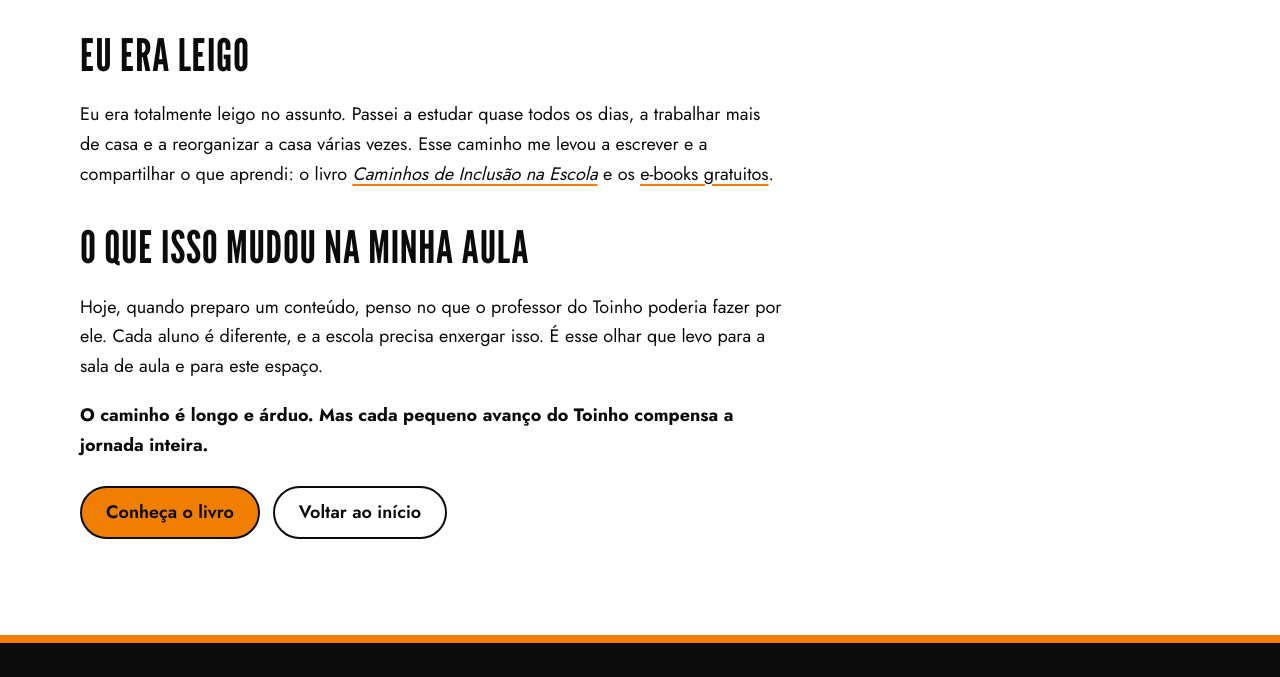
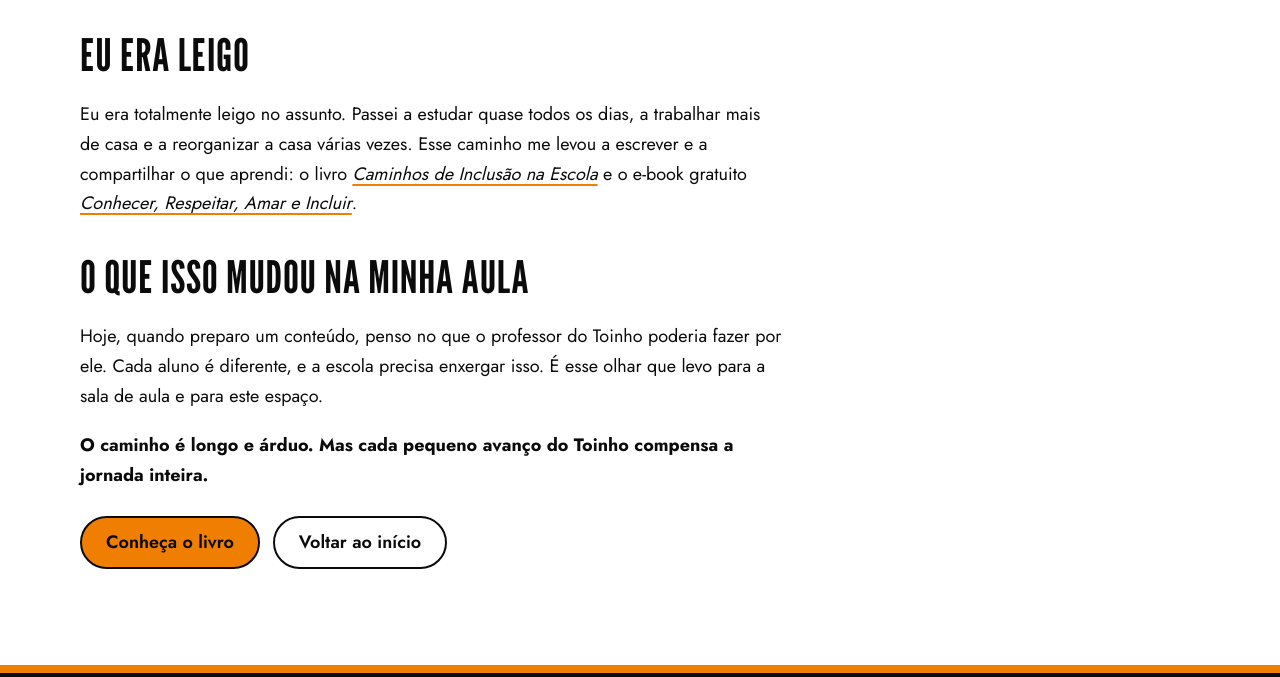
Before and after one commit to vejaogustavo/vejaogustavo.github.io, a plain HTML site: page minha-historia.html in a window 1280 px wide. Shown: the part 1285-1962 px from the top of the page. Drawn offline with Linux system fonts and the light colour scheme.

Commit message:
Add files via upload

```diff
--- a/minha-historia.html
+++ b/minha-historia.html
@@ -47,7 +47,7 @@
 <p>Com 1 ano e 4 meses, o Toinho teve alguns comportamentos que nos levaram ao pronto-socorro, com a mãe dele, e ali apareceu a possibilidade do autismo. Aos 2 anos, o autismo foi confirmado. Desde então, buscamos tratamento e acompanhamento profissional.</p>
 <p>Eu tinha um plano para nós dois e percebi que nem tudo seria como planejei.</p>
 <h2>Eu era leigo</h2>
-<p>Eu era totalmente leigo no assunto. Passei a estudar quase todos os dias, a trabalhar mais de casa e a reorganizar a casa várias vezes. Esse caminho me levou a escrever e a compartilhar o que aprendi: o livro <a href="materiais.html#livro"><em>Caminhos de Inclusão na Escola</em></a> e os <a href="materiais.html#gratuitos">e-books gratuitos</a>.</p>
+<p>Eu era totalmente leigo no assunto. Passei a estudar quase todos os dias, a trabalhar mais de casa e a reorganizar a casa várias vezes. Esse caminho me levou a escrever e a compartilhar o que aprendi: o livro <a href="materiais.html#livro"><em>Caminhos de Inclusão na Escola</em></a> e o e-book gratuito <a href="materiais.html#gratuitos"><em>Conhecer, Respeitar, Amar e Incluir</em></a>.</p>
 <h2>O que isso mudou na minha aula</h2>
 <p>Hoje, quando preparo um conteúdo, penso no que o professor do Toinho poderia fazer por ele. Cada aluno é diferente, e a escola precisa enxergar isso. É esse olhar que levo para a sala de aula e para este espaço.</p>
 <p><strong>O caminho é longo e árduo. Mas cada pequeno avanço do Toinho compensa a jornada inteira.</strong></p>
```
